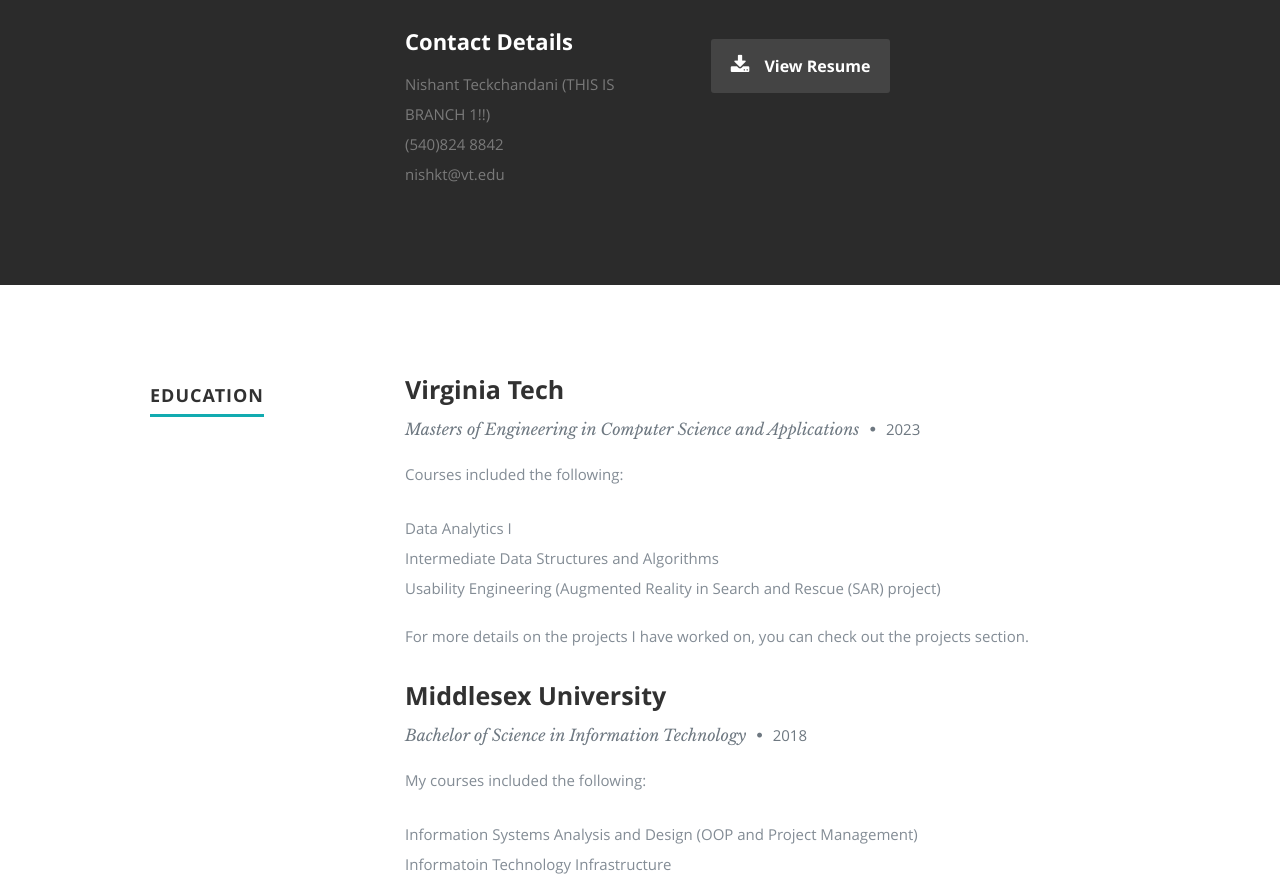
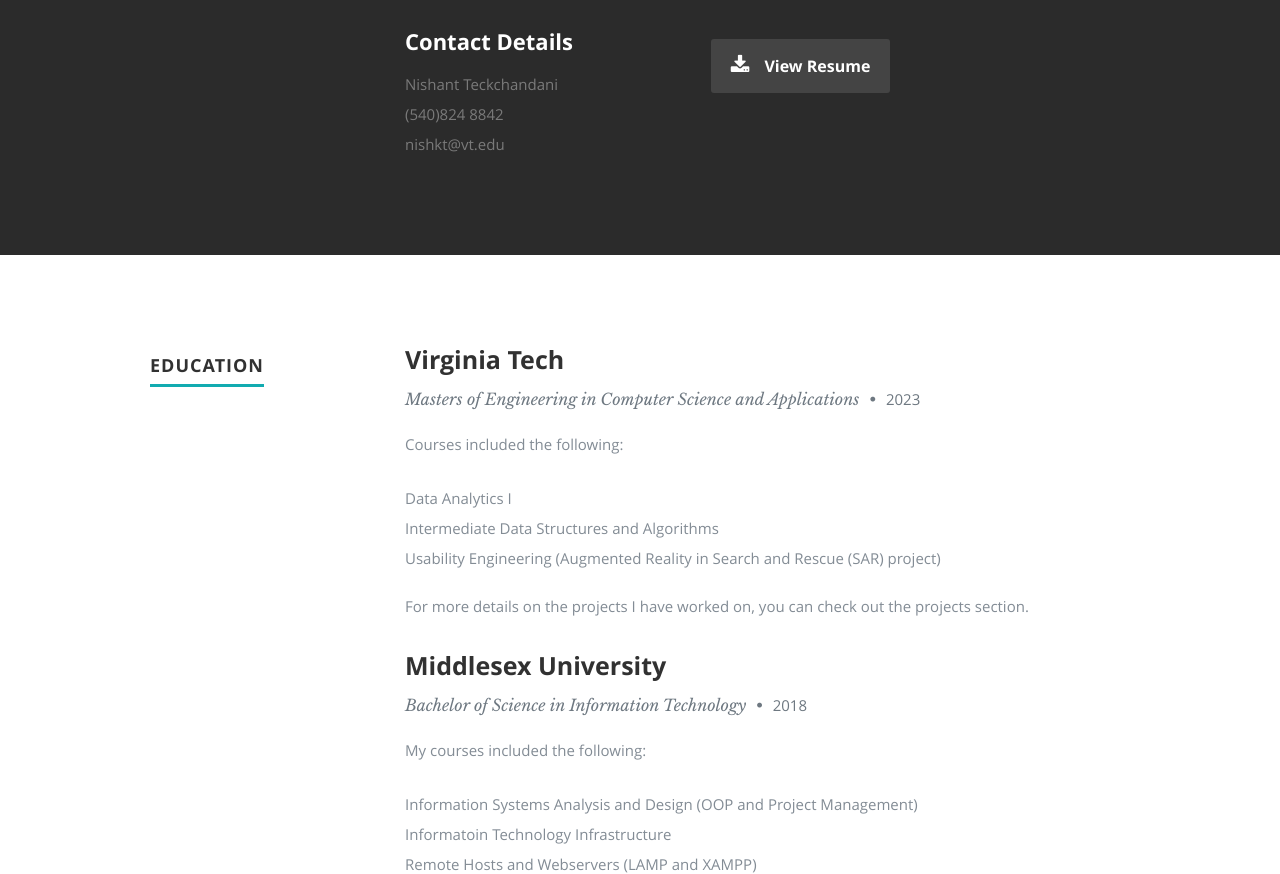
Before and after one commit to nishkt/nishkt.github.io, a plain HTML site: page index.html in a window 1280 px wide. Shown: the part 1271-2145 px from the top of the page. Drawn offline with nearby package versions, Linux system fonts and the light colour scheme.

Commit message:
change name back
remove "THIS IS BRANCH 1"

```diff
--- a/index.html
+++ b/index.html
@@ -116,7 +116,7 @@
 
                   <h2>Contact Details</h2>
                   <p class="address">
-						   <span>Nishant Teckchandani (THIS IS BRANCH 1!!)</span><br>
+						   <span>Nishant Teckchandani</span><br>
 						   <!-- <span>1600 Amphitheatre Parkway<br>
 						         Mountain View, CA 94043 US
                      </span><br> -->
```
